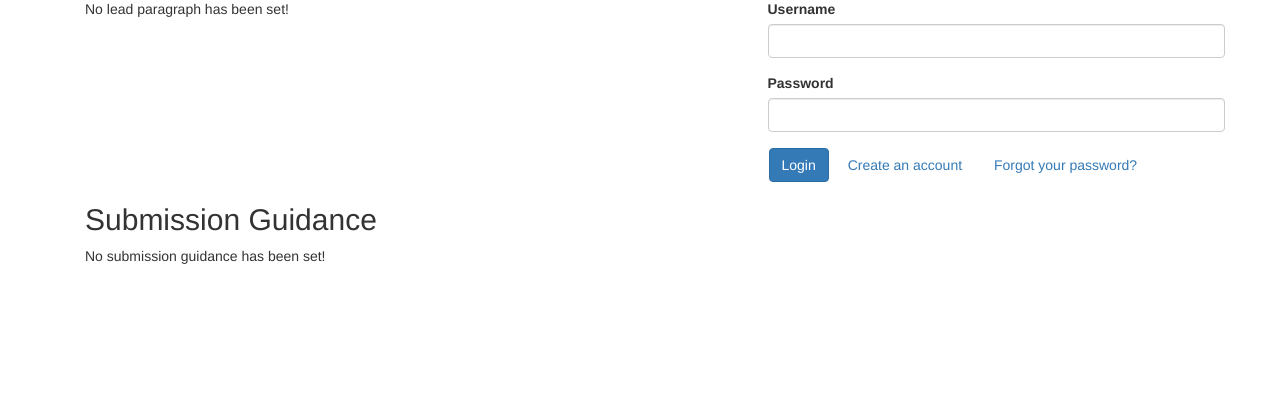
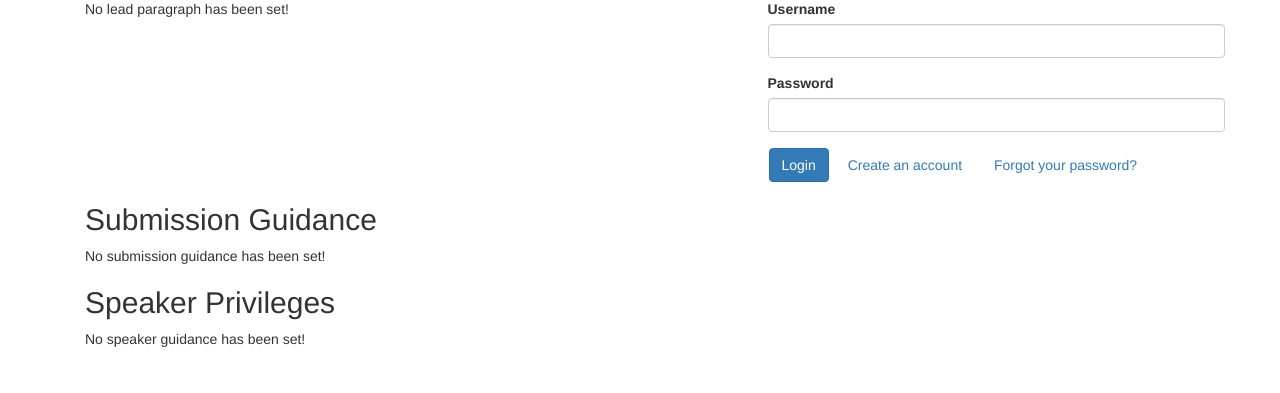
Before and after one commit to ravernkoh/44CON-CFP, a Django app: page / in a window 1280 px wide. Shown: the part 174-567 px from the top of the page. Run offline with Django 3.2, Linux system fonts and the light colour scheme; data that the repository does not hold is empty; some libraries are stand-ins or nearby versions.

Commit message:
added speaker guidance paragraph to front page

```diff
--- a/gambit/models.py
+++ b/gambit/models.py
@@ -132,6 +132,7 @@ class RegistrationStatus(ManagedContent):
 class FrontPage(ManagedContent):
     leading_paragraph = models.TextField()
     submission_paragraph = models.TextField()
+    speaker_paragraph = models.TextField()
 
 
     class Meta:
--- a/gambit/templates/gambit/home.html
+++ b/gambit/templates/gambit/home.html
@@ -27,4 +27,10 @@
       {{ front_page.submission_paragraph|safe|default:"No submission guidance has been set!" }}
     </div>
   </div>
+  <div class='row'>
+    <div class='col-md-12'>
+      <h2>Speaker Privileges</h2>
+      {{ front_page.speaker_paragraph|safe|default:"No speaker guidance has been set!" }}
+    </div>
+  </div>
 </div>{% endblock %}
```
